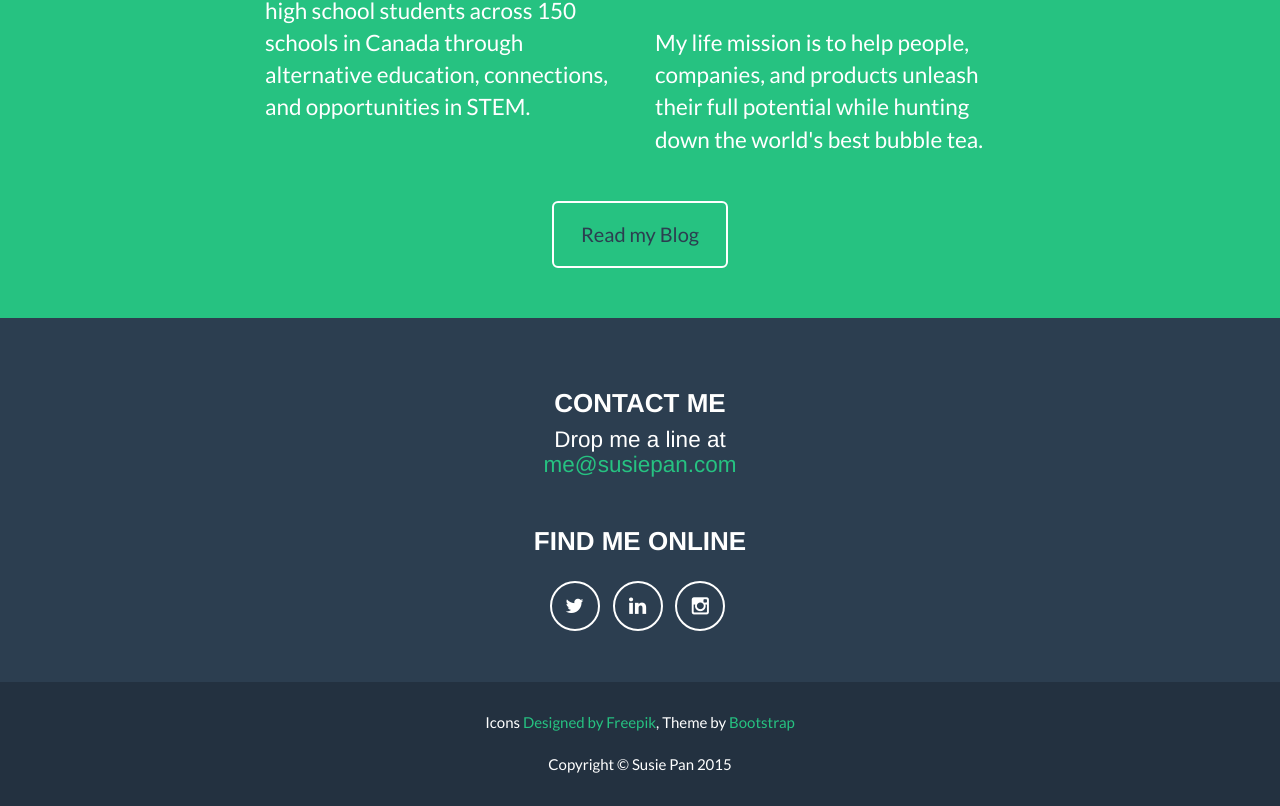
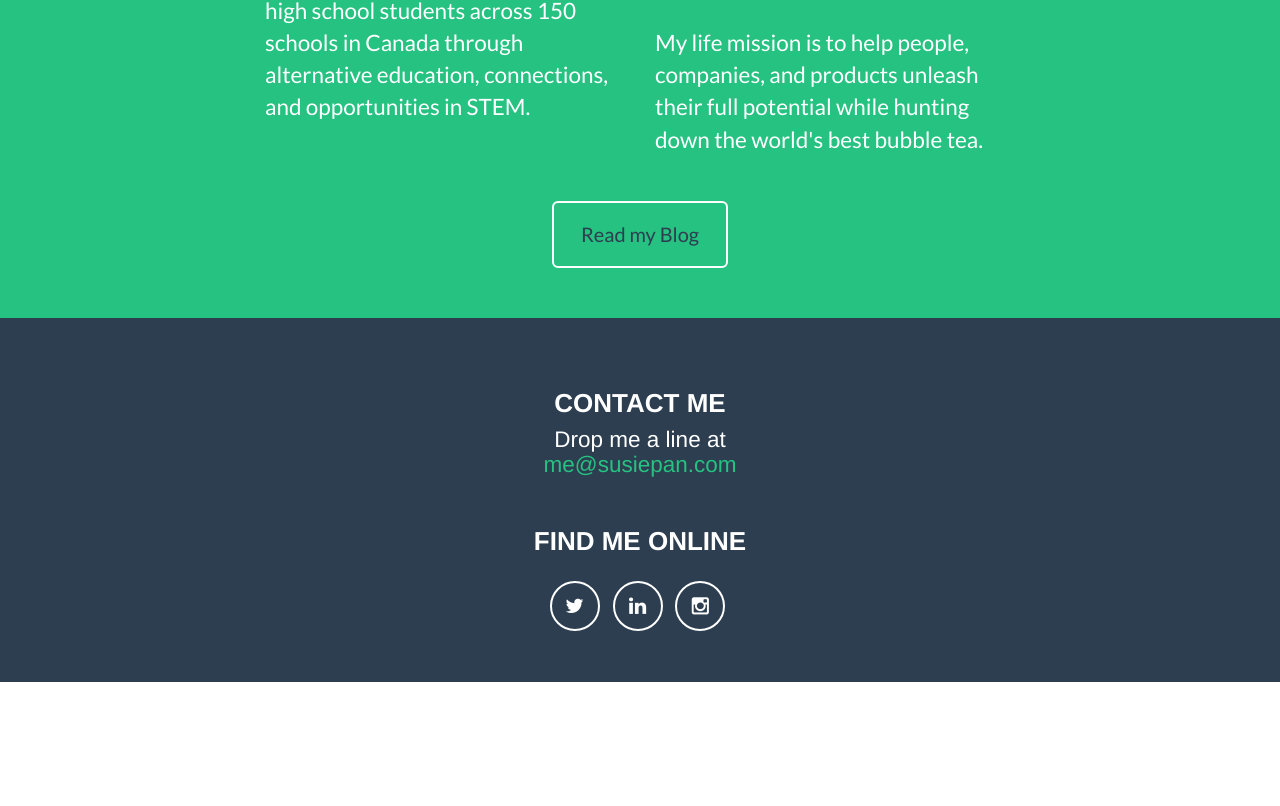
Before and after one commit to susiepan/profile, a plain HTML site: page index.html in a window 1280 px wide. Shown: the part 2248-3054 px from the top of the page. After the commit the page ends 2930 px from the top, so only its background shows below. Drawn offline with nearby package versions, Linux system fonts and the light colour scheme.

Commit message:
remove footer

```diff
--- a/index.html
+++ b/index.html
@@ -6,9 +6,9 @@
     <meta charset="utf-8">
     <meta http-equiv="X-UA-Compatible" content="IE=edge">
     <meta name="viewport" content="width=device-width, initial-scale=1">
-    <meta name="description" content="Susie Pan's Website - Entrepreneur, Marketer, Wanderer">
+    <meta name="description" content="Susie Pan's Website - Entrepreneur, Product, Wanderer">
     <meta name="author" content="Susie Pan">
-    <meta name="keywords" content="entrepreneur, marketer, traveler"
+    <meta name="keywords" content="entrepreneur, product, traveler"
     <title>Susie Pan</title>
 
     <!-- Bootstrap Core CSS - Uses Bootswatch Flatly Theme: http://bootswatch.com/flatly/ -->
@@ -236,16 +236,6 @@
                 </div>
             </div>
         </div>
-        <div class="footer-below">
-            <div class="container">
-                <div class="row">
-                    <div class="col-lg-12">
-                        Icons <a href="http://www.freepik.com/free-vector/vectors_774092.htm">Designed by Freepik</a>, Theme by <a href="http://startbootstrap.com/template-overviews/freelancer/">Bootstrap </a></br>
-                        </br>Copyright &copy; Susie Pan 2015
-                    </div>
-                </div>
-            </div>
-        </div>
     </footer>
     </div>
 
```
